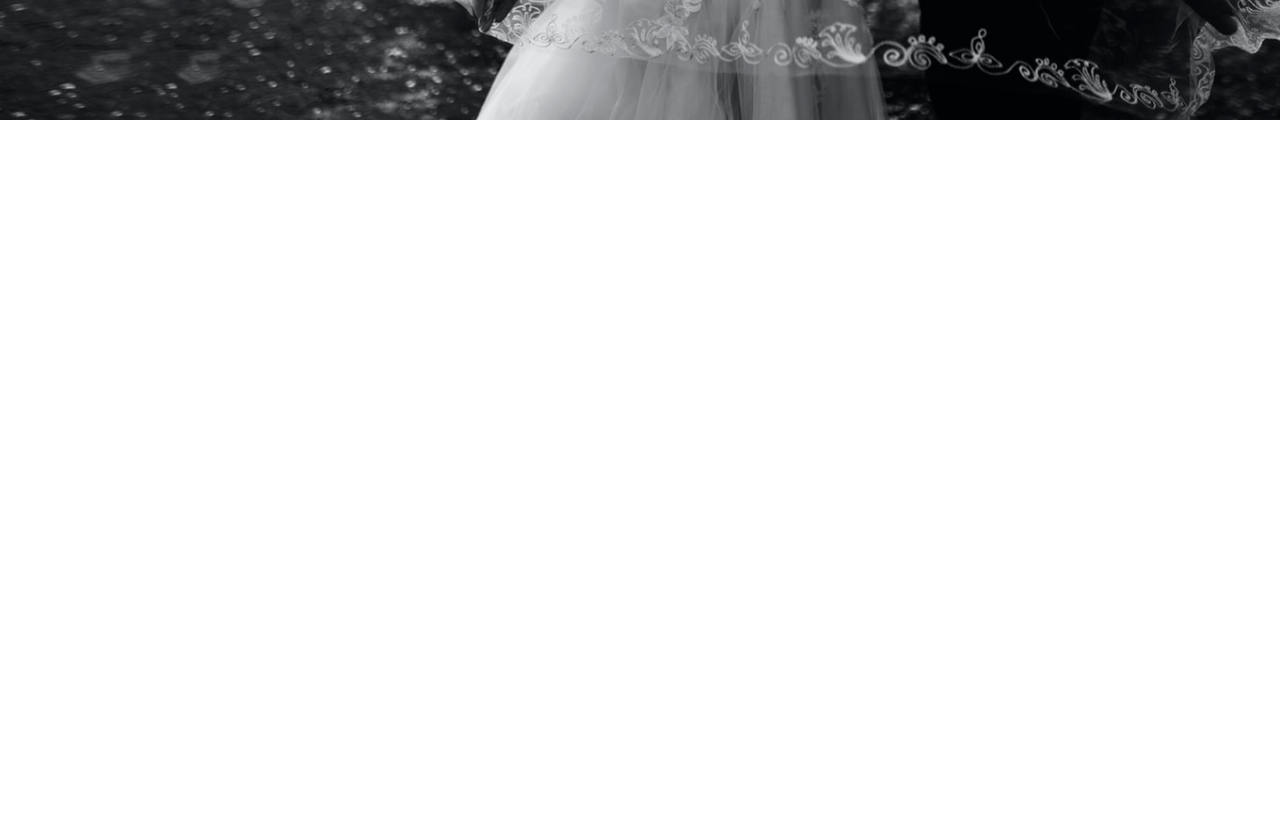
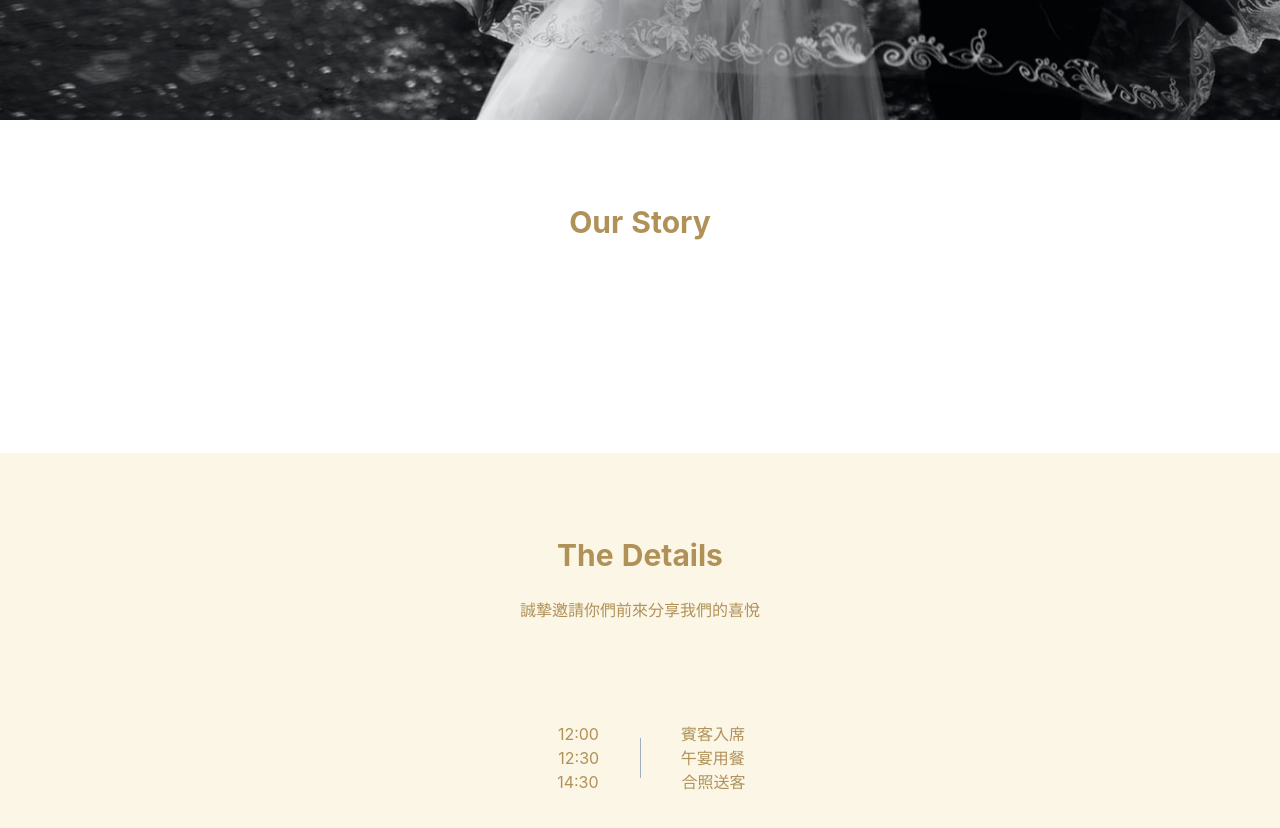
Before and after one commit to ChenHuei/huei-bei-wedding-, a Nuxt app: page / in a window 1280 px wide. Shown: the part 680-1508 px from the top of the page. Before the commit the page ends 800 px from the top, so only its background shows below. Built offline with nearby package versions, Linux system fonts and the light colour scheme.

Commit message:
Modify index page

```diff
--- a/pages/index.vue
+++ b/pages/index.vue
@@ -1,6 +1,8 @@
 <template>
   <main>
     <Banner />
+    <Story :list="imageList" />
+    <Details />
   </main>
 </template>
 
@@ -8,5 +10,22 @@
 import { Component, Vue } from 'vue-property-decorator'
 
 @Component
-export default class Index extends Vue {}
+export default class Index extends Vue {
+  imageList: string[] = []
+
+  mounted(): void {
+    this.getImageList()
+  }
+
+  // methods
+
+  async getImageList(): Promise<void> {
+    const list = await this.$fire.storage
+      .ref()
+      .listAll()
+      .then((result) => result.items.map((item) => item.getDownloadURL()))
+
+    this.imageList = await Promise.all(list).then((url) => url)
+  }
+}
 </script>
```
